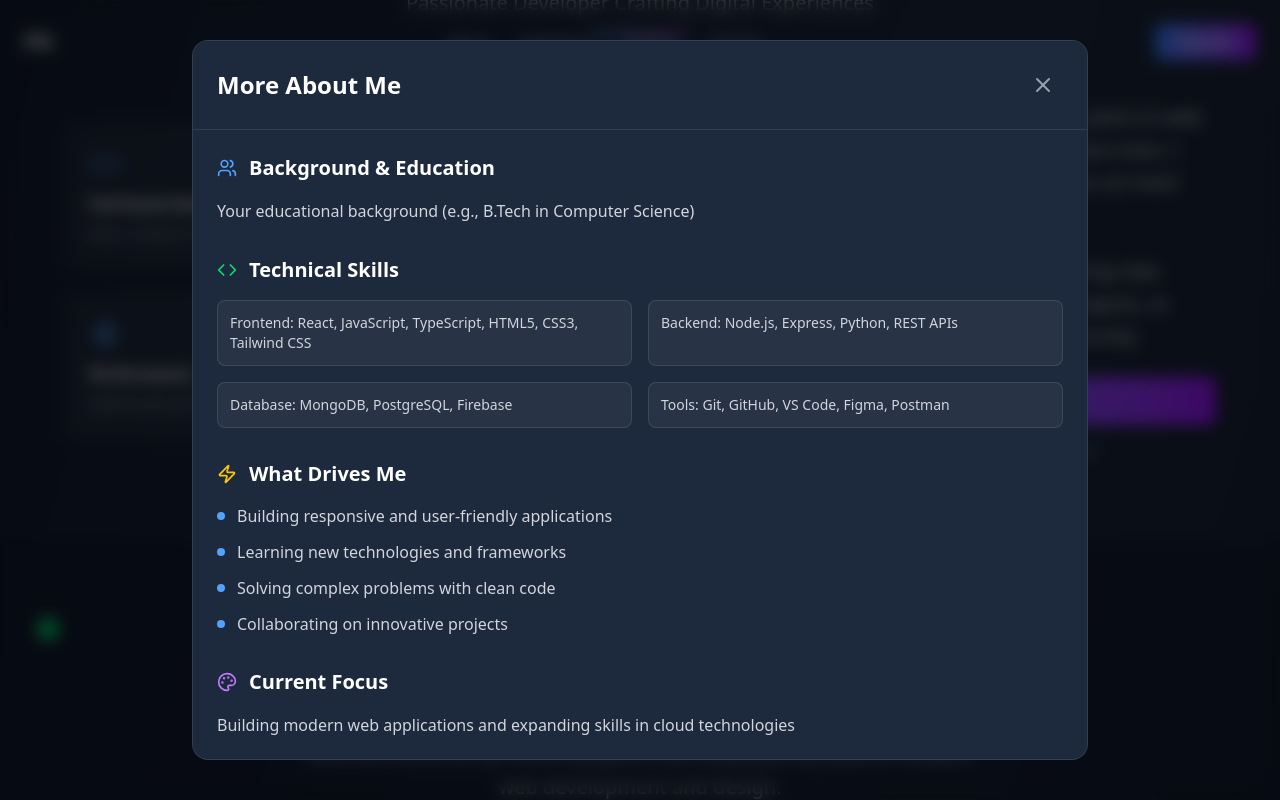
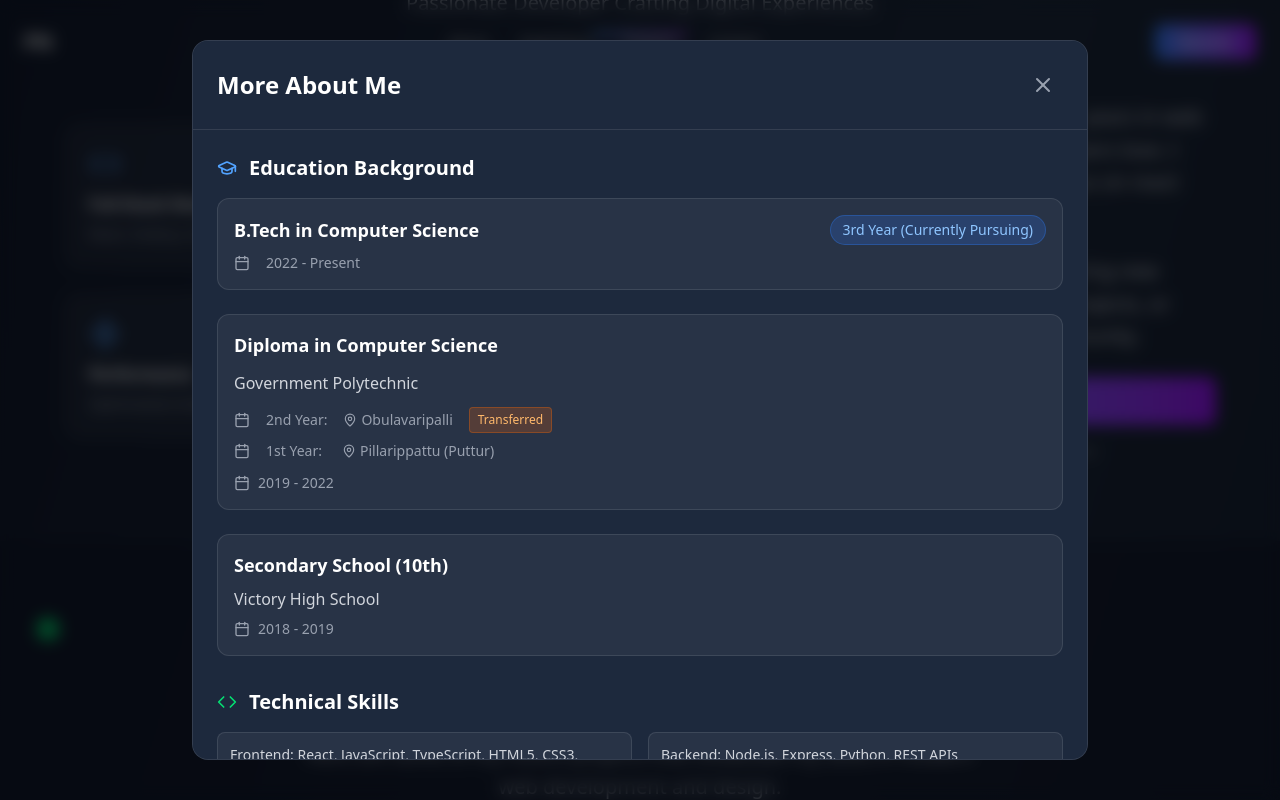
Before and after one commit to Phaneendra-25/Portfolio, a React (Vite) app: page / in a window 1280 px wide. Both pictures are taken after a click on the button "Learn More About Me". Shown: the part 955-1755 px from the top of the page. Built offline with nearby package versions, Linux system fonts and the light colour scheme.

Commit message:
made contact changes in about component learn more

```diff
--- a/src/About.jsx
+++ b/src/About.jsx
@@ -1,5 +1,5 @@
 import { motion } from 'framer-motion'
-import { Code, Palette, Zap, Users, X, ChevronDown } from 'lucide-react'
+import { Code, Palette, Zap, Users, X, ChevronDown, GraduationCap, MapPin, Calendar } from 'lucide-react'
 import { useState } from 'react'
 
 export default function About() {
@@ -12,10 +12,38 @@ export default function About() {
     { icon: Users, label: 'Collaboration', description: 'Team Leadership & Mentoring' }
   ]
 
-  // Update these details with your information
+  // Updated with your education details
   const aboutDetails = {
-    education: "Your educational background (e.g., B.Tech in Computer Science)",
-    experience: "2+ years in web development", // Update with your experience
+    education: {
+      btech: {
+        degree: "B.Tech in Computer Science",
+        status: "3rd Year (Currently Pursuing)",
+        duration: "2022 - Present"
+      },
+      diploma: {
+        degree: "Diploma in Computer Science",
+        institution: "Government Polytechnic",
+        years: [
+          {
+            year: "2nd Year",
+            location: "Obulavaripalli",
+            note: "Transferred"
+          },
+          {
+            year: "1st Year",
+            location: "Pillarippattu (Puttur)",
+            note: ""
+          }
+        ],
+        duration: "2019 - 2022"
+      },
+      school: {
+        degree: "Secondary School (10th)",
+        institution: "Victory High School",
+        duration: "2018 - 2019"
+      }
+    },
+    experience: "2+ years in web development",
     specialization: "Full-stack development with focus on React and Node.js",
     passions: [
       "Building responsive and user-friendly applications",
@@ -187,12 +215,61 @@ export default function About() {
               {/* Education & Background */}
               <div>
                 <h4 className="text-xl font-bold text-white mb-4 flex items-center gap-3">
-                  <Users className="w-5 h-5 text-blue-400" />
-                  Background & Education
+                  <GraduationCap className="w-5 h-5 text-blue-400" />
+                  Education Background
                 </h4>
-                <p className="text-gray-300 leading-relaxed">
-                  {aboutDetails.education}
-                </p>
+                <div className="space-y-6">
+                  {/* B.Tech */}
+                  <div className="p-4 bg-white/5 rounded-xl border border-white/10">
+                    <div className="flex flex-col sm:flex-row sm:items-center sm:justify-between mb-2">
+                      <h5 className="text-lg font-semibold text-white">{aboutDetails.education.btech.degree}</h5>
+                      <span className="px-3 py-1 bg-blue-500/20 text-blue-300 rounded-full text-sm font-medium border border-blue-500/30">
+                        {aboutDetails.education.btech.status}
+                      </span>
+                    </div>
+                    <div className="flex items-center gap-4 text-gray-400 text-sm">
+                      <Calendar size={16} />
+                      <span>{aboutDetails.education.btech.duration}</span>
+                    </div>
+                  </div>
+
+                  {/* Diploma */}
+                  <div className="p-4 bg-white/5 rounded-xl border border-white/10">
+                    <h5 className="text-lg font-semibold text-white mb-3">{aboutDetails.education.diploma.degree}</h5>
+                    <p className="text-gray-300 mb-3">{aboutDetails.education.diploma.institution}</p>
+                    <div className="space-y-2">
+                      {aboutDetails.education.diploma.years.map((year, index) => (
+                        <div key={index} className="flex items-center gap-4 text-gray-400 text-sm">
+                          <Calendar size={16} />
+                          <span className="font-medium min-w-[60px]">{year.year}:</span>
+                          <span className="flex items-center gap-1">
+                            <MapPin size={14} />
+                            {year.location}
+                          </span>
+                          {year.note && (
+                            <span className="px-2 py-1 bg-orange-500/20 text-orange-300 rounded text-xs border border-orange-500/30">
+                              {year.note}
+                            </span>
+                          )}
+                        </div>
+                      ))}
+                    </div>
+                    <div className="flex items-center gap-2 text-gray-400 text-sm mt-3">
+                      <Calendar size={16} />
+                      <span>{aboutDetails.education.diploma.duration}</span>
+                    </div>
+                  </div>
+
+                  {/* 10th Grade */}
+                  <div className="p-4 bg-white/5 rounded-xl border border-white/10">
+                    <h5 className="text-lg font-semibold text-white mb-2">{aboutDetails.education.school.degree}</h5>
+                    <p className="text-gray-300 mb-2">{aboutDetails.education.school.institution}</p>
+                    <div className="flex items-center gap-2 text-gray-400 text-sm">
+                      <Calendar size={16} />
+                      <span>{aboutDetails.education.school.duration}</span>
+                    </div>
+                  </div>
+                </div>
               </div>
 
               {/* Technical Skills */}
```
